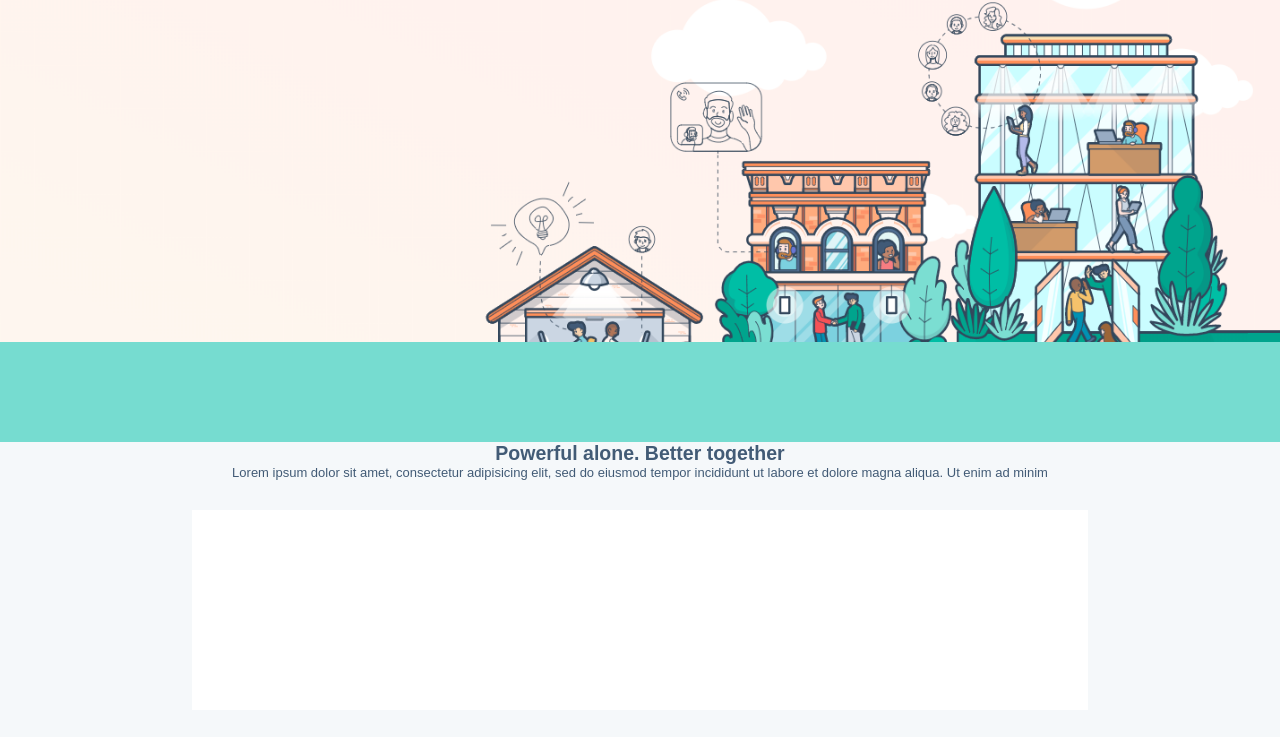
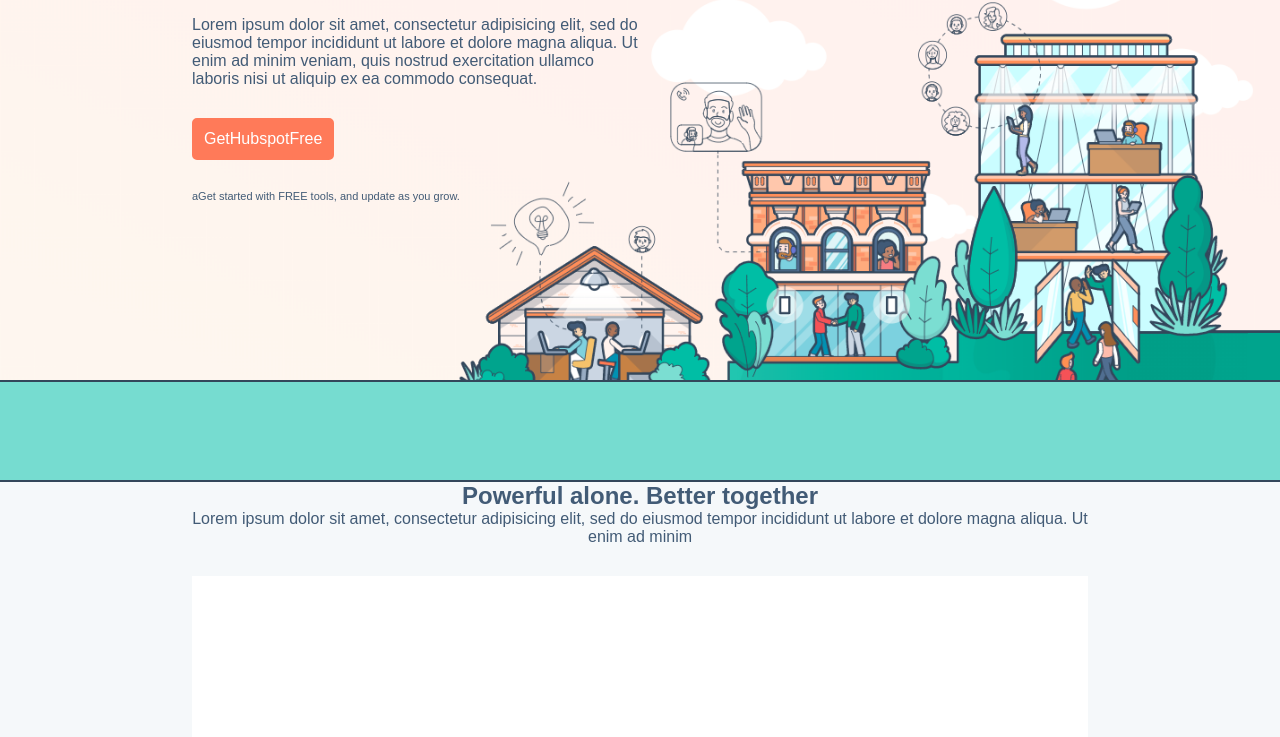
Before and after one commit to SbalzerDavide/htmlcss-hubspot, a plain HTML site: page index.html in a window 1280 px wide. Shown: the part 273-1010 px from the top of the page. Drawn offline with Linux system fonts and the light colour scheme.

Commit message:
presentation

```diff
--- a/css/styles.css
+++ b/css/styles.css
@@ -8,7 +8,6 @@
 body{
   color: #425b76;
   font-family: arial;
-  font-size: 13px;
 }
 
 .large{
@@ -21,12 +20,16 @@ li{
 
 a{
   text-decoration: none;
-  color: #425b76;
+  color: white;
 
 }
 
 /* HEADER */
 /* top */
+header{
+  font-size: 13px;
+}
+
 header .top{
   background: #f5f8fa;
   border-bottom: 1px solid #425b76;
@@ -114,12 +117,47 @@ nav li{
 main .presentation{
   background-image: url('../img/jumbotron.png');
   background-size: cover;
-  height: 500px;
+  height: 540px;
+  border-bottom: 2px solid #33475b;
 }
 
+main .presentation .left{
+  width: 50%;
+}
+
+main h1{
+  padding-top: 40px;
+  font-size: 45px;
+}
+
+main .presentation p{
+  /* padding: 20px 0; */
+}
+
+main .presentation .button{
+  border: 2px solid #ff7a59;
+  border-radius: 5px;
+  background: #ff7a59;
+  color: white;
+  padding: 10px;
+  display: inline-block;
+}
+
+main .presentation .buttom{
+  font-size: 11px;
+}
+
+main .presentation .left > *{
+  margin-bottom: 30px;
+}
+
+
+/* space */
 main .space{
   background-color: #76dcd0;
   height: 100px;
+  border-bottom: 2px solid #33475b;
+
 }
 
 
--- a/index.html
+++ b/index.html
@@ -45,6 +45,18 @@
     <!-- main content -->
     <main>
       <section class="presentation large">
+        <div class="left">
+          <h1>There's a better way to grow.</h1>
+          <p>Lorem ipsum dolor sit amet, consectetur adipisicing elit, sed do eiusmod tempor incididunt ut labore et dolore magna aliqua. Ut enim ad minim veniam, quis nostrud exercitation ullamco laboris nisi ut aliquip ex ea commodo consequat.</p>
+          <div class="button">
+            <a href="#">GetHubspotFree</a>
+          </div>
+          <div class="buttom">
+            aGet started with FREE tools, and update as you grow.
+
+          </div>
+
+        </div>
 
       </section>
 
```
